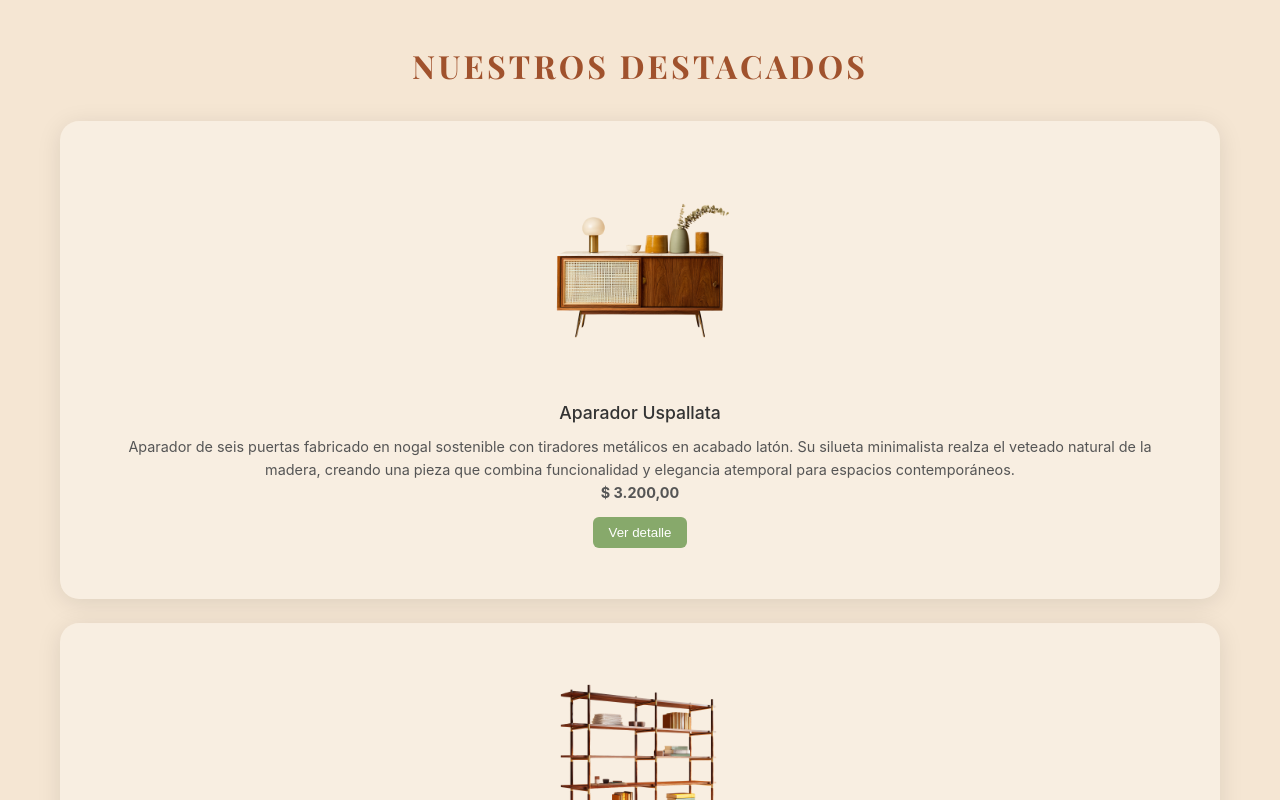
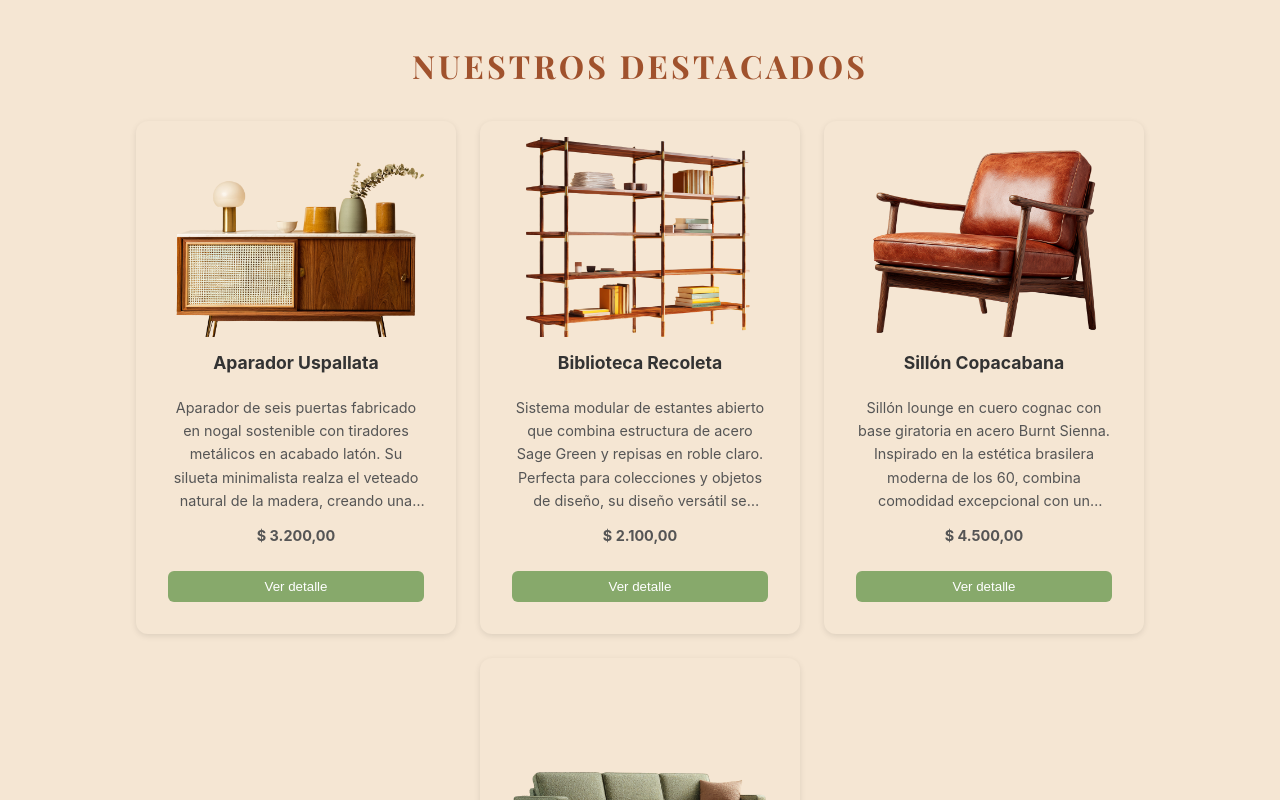
Before and after one commit to ludetitto/Muebleria-Hermanos-Jota-DevRush, a React (Create React App) app in the folder client/: page / in a window 1280 px wide. Shown: the part 820-1620 px from the top of the page. Built offline with nearby package versions, Linux system fonts and the light colour scheme.

Commit message:
componente About y correcion de estilos general

```diff
--- a/client/src/App.js
+++ b/client/src/App.js
@@ -5,6 +5,7 @@ import Home from './pages/Home';
 import Catalog from './pages/Catalog';
 import ProductDetailPage from './pages/ProductDetailPage';
 import Cart from './components/Cart';
+import About from './pages/About';
 import './assets/css/styles.css';
 
 export default function App() {
@@ -180,6 +181,10 @@ export default function App() {
         />
       )}
 
+      {pagina === 'about' && (
+        <About></About>
+      )}
+
       {showCartModal && (
         <div className="modal-fondo" onClick={closeCartModal}>
           <div className="modal-contenido show" onClick={(e) => e.stopPropagation()}>
--- a/client/src/assets/css/home.css
+++ b/client/src/assets/css/home.css
@@ -70,40 +70,6 @@
 .productos-destacados {
   padding: clamp(40px, 8vw, 60px) 20px;
   text-align: center;
-}
-
-.grid-productos.destacados {
-  display: grid;
-  grid-template-columns: repeat(auto-fit, minmax(min(350px, 100%), 1fr));
-  gap: clamp(0.5rem, 2vw, 2rem);
-  justify-content: center;
-  max-width: 1200px;
-  margin: 0 auto;
-  padding: 0 20px;
-}
-
-.grid-productos.destacados .card {
-  background: rgba(255, 255, 255, 0.301);
-  border-radius: 1.2rem;
-  box-shadow: 0 4px 24px rgba(0, 0, 0, 0.1);
-  padding: clamp(1.5rem, 4vw, 2.2rem) clamp(1rem, 3vw, 1.5rem);
-  min-height: 260px;
-  max-width: 100%;
-  margin: 0;
-  transition: all 0.3s ease;
-}
-
-.grid-productos.destacados .card img {
-  width: 100%;
-  max-height: 260px;
-  object-fit: contain;
-  margin-bottom: 1.2rem;
-  border-radius: 1rem;
-}
-
-.grid-productos.destacados .card:hover {
-  transform: translateY(-5px);
-  box-shadow: 0 8px 32px rgba(0, 0, 0, 0.18);
 }
 
 /* Filosofía */
@@ -223,10 +189,6 @@
     font-size: 2.8rem;
     padding: 0.8rem;
   }
-
-  .grid-productos.destacados {
-    grid-template-columns: repeat(auto-fit, minmax(300px, 1fr));
-  }
 }
 
 /* Tablets verticales  */
@@ -247,11 +209,6 @@
   #hero-banner p {
     font-size: 1.1rem;
   }
-
-  .grid-productos.destacados {
-    grid-template-columns: repeat(auto-fit, minmax(280px, 1fr));
-    gap: 1rem;
-  }
 }
 
 /* Celulares grandes */
@@ -262,15 +219,6 @@
 
   #brand-name {
     font-size: clamp(1.2rem, 7vw, 3rem);
-  }
-
-  .grid-productos.destacados {
-    grid-template-columns: 1fr;
-    gap: 1rem;
-  }
-
-  .grid-productos.destacados .card {
-    padding: 1.5rem 1rem;
   }
 }
 
@@ -292,16 +240,6 @@
     font-size: 0.95rem;
     margin: 10px 0 25px;
   }
-
-  .grid-productos.destacados {
-    grid-template-columns: 1fr;
-    padding: 0 10px;
-  }
-
-  .grid-productos.destacados .card {
-    padding: 1.2rem 0.8rem;
-    min-height: 240px;
-  }
 }
 
 @media (max-width: 320px) {
--- a/client/src/assets/css/nosotros.css
+++ b/client/src/assets/css/nosotros.css
@@ -1,38 +1,9 @@
-
-body {
-    margin: 0;
-    padding: 0;
-    box-sizing: border-box;
-    font-family: 'Inter', sans-serif;
-    background-color: #fff;
-    color: #333;
-}
-
-main {
-    max-width: 900px;
-    margin: 50px auto;
-    padding: 0 20px;
-    text-align: center;
-}
-
-.about-us h1 {
-    font-family: 'Playfair Display', 'Georgia', serif;
-    font-weight: 700;
-    color: #A0522D;
-    text-transform: uppercase;
-    letter-spacing: 0.05em;
-    margin-bottom: 30px;
-}
-
 .about-us p {
-    font-size: 16px;
-    line-height: 1.6;
   color: #333;
   text-align: justify;
   margin-bottom: 20px;
   transition: opacity 0.3s ease-in-out;
 }
-
 
 .about-us p.fade-in {
   opacity: 0;
@@ -43,12 +14,8 @@ main {
   opacity: 1;
   visibility: visible;
 }
-footer a {
-    color: #F5E6D3; /* color claro para contrastar */
-    text-decoration: none;
-    margin: 0 5px;
+
+video {
+  max-width: 100%;
+  height: auto;
 }
-
-footer a:hover {
-    text-decoration: underline;
-}
--- a/client/src/assets/css/productos.css
+++ b/client/src/assets/css/productos.css
@@ -1,7 +1,7 @@
-@import 'variables.css';
+@import "variables.css";
 
 .catalogo {
-  padding: 2rem;
+  padding: 4rem;
   text-align: center;
 }
 
@@ -22,12 +22,15 @@
 }
 
 .card {
-  background: var(--fondo-principal-color); /* Alabastro Cálido */
+  background: var(--fondo-principal-color);
   border-radius: 12px;
   box-shadow: 0 2px 6px rgba(0, 0, 0, 0.1);
   overflow: hidden;
-  max-width: 280px;
+  max-width: 320px;
   transition: transform 0.2s ease-in-out;
+  display: flex;
+  flex-direction: column;
+  padding: 1rem;
 }
 
 .card:hover {
@@ -38,21 +41,45 @@
   width: 100%;
   height: 200px;
   object-fit: cover;
+  flex-shrink: 0;
 }
 
 .card-body {
   padding: 1rem;
+  display: flex;
+  flex-direction: column;
+  flex-grow: 1;
 }
 
 .card-body h3 {
+  font-weight: 700;
   font-size: 1.1rem;
   color: var(--color-texto);
   margin-bottom: 0.5rem;
+  min-height: 2.2rem;
+  line-height: 1.1;
 }
 
 .card-body p {
   font-size: 0.9rem;
   color: #555;
+  margin-bottom: 0.75rem;
+  flex-grow: 1;
+  /* Limitar a 3 líneas con puntos suspensivos */
+  display: -webkit-box;
+  line-clamp: 5;
+  -webkit-line-clamp: 5;
+  -webkit-box-orient: vertical;
+  overflow: hidden;
+  text-overflow: ellipsis;
+}
+
+.card-body .precio {
+  font-size: 1.2rem;
+  font-weight: 700;
+  color: var(--acento-principal-color);
+  margin-bottom: 1rem;
+  margin-top: auto;
 }
 
 .card-body a:hover {
@@ -62,3 +89,20 @@
 .form-group input:focus {
   transform: translateY(-2px);
 }
+
+@media (max-width: 790px) {
+  .card {
+    max-width: 280px;
+  }
+}
+
+@media (max-width: 425px) {
+  .catalogo {
+    padding: 4rem 2rem;
+  }
+
+  .card {
+    max-width: 100%;
+    width: 100%;
+  }
+}
--- a/client/src/assets/css/styles.css
+++ b/client/src/assets/css/styles.css
@@ -22,6 +22,14 @@ body {
   margin: 0;
   padding: 0;
   line-height: 1.6;
+}
+
+/*Contenedor para about y contact*/
+.tight-container {
+  max-width: 900px;
+  margin: 50px auto;
+  padding: 0 20px;
+  text-align: center;
 }
 
 button {
--- a/client/src/pages/About.jsx
+++ b/client/src/pages/About.jsx
@@ -0,0 +1,54 @@
+import React from "react";
+import "../assets/css/nosotros.css";
+import videoInstitucional from "../assets/Video institucional Hermanos Jota";
+
+export default function About() {
+  return (
+    <>
+      <section
+        className="banner"
+        aria-labelledby="Banner de contacto"
+        data-bg="dark"
+      >
+        <h1 className="titulo-principal">SOBRE NOSOTROS</h1>
+      </section>
+
+      <main className="tight-container" role="main" data-bg="light">
+        <section
+          className="about-us info-text"
+          aria-label="Información sobre nosotros"
+        >
+          <p>
+            En Mueblería Hermanos Jota, nos dedicamos a crear muebles de alta
+            calidad que combinan diseño, funcionalidad y sostenibilidad. Fundada
+            en 1960, nuestra misión es transformar espacios con piezas únicas
+            que reflejen el estilo y la personalidad de nuestros clientes.
+          </p>
+          <p>
+            Nuestro equipo de artesanos utiliza materiales locales y técnicas
+            tradicionales para garantizar que cada mueble no solo sea hermoso,
+            sino también duradero y respetuoso con el medio ambiente. Creemos en
+            la importancia de la sostenibilidad y nos esforzamos por minimizar
+            nuestro impacto ambiental en cada etapa del proceso de producción.
+          </p>
+          <p>
+            Ya sea que estés buscando un sofá cómodo, una mesa de comedor
+            elegante o una cama acogedora, en Hermanos Jota encontrarás la pieza
+            perfecta para tu hogar. Nos enorgullece ofrecer un servicio
+            personalizado y asesoramiento experto para ayudarte a elegir los
+            muebles que mejor se adapten a tus necesidades y gustos.
+          </p>
+          <p>
+            Gracias por confiar en Mueblería Hermanos Jota. Estamos emocionados
+            de ser parte de tu viaje para crear un hogar lleno de estilo,
+            confort y sostenibilidad.
+          </p>
+          <video controls>
+            <source src={videoInstitucional} type="video/mp4" />
+            Tu navegador no soporta el elemento de video.
+          </video>
+        </section>
+      </main>
+    </>
+  );
+}
--- a/client/src/pages/Home.jsx
+++ b/client/src/pages/Home.jsx
@@ -23,7 +23,7 @@ export default function Home({ onVerProductos }) {
       {/* Sección de productos destacados */}
       <section className="productos-destacados" data-bg="light">
         <h2 className="titulo-principal">NUESTROS DESTACADOS</h2>
-        <div className="grid-productos destacados" id="destacados-container">
+        <div className="grid" id="destacados-container">
           <ProductList productos={products.filter(p => p.destacado)} onSelect={() => { /* handled by Catalog navigation */ }} />
         </div>
       </section>
```
Lines whose indentation alone changed are shown as unchanged.
